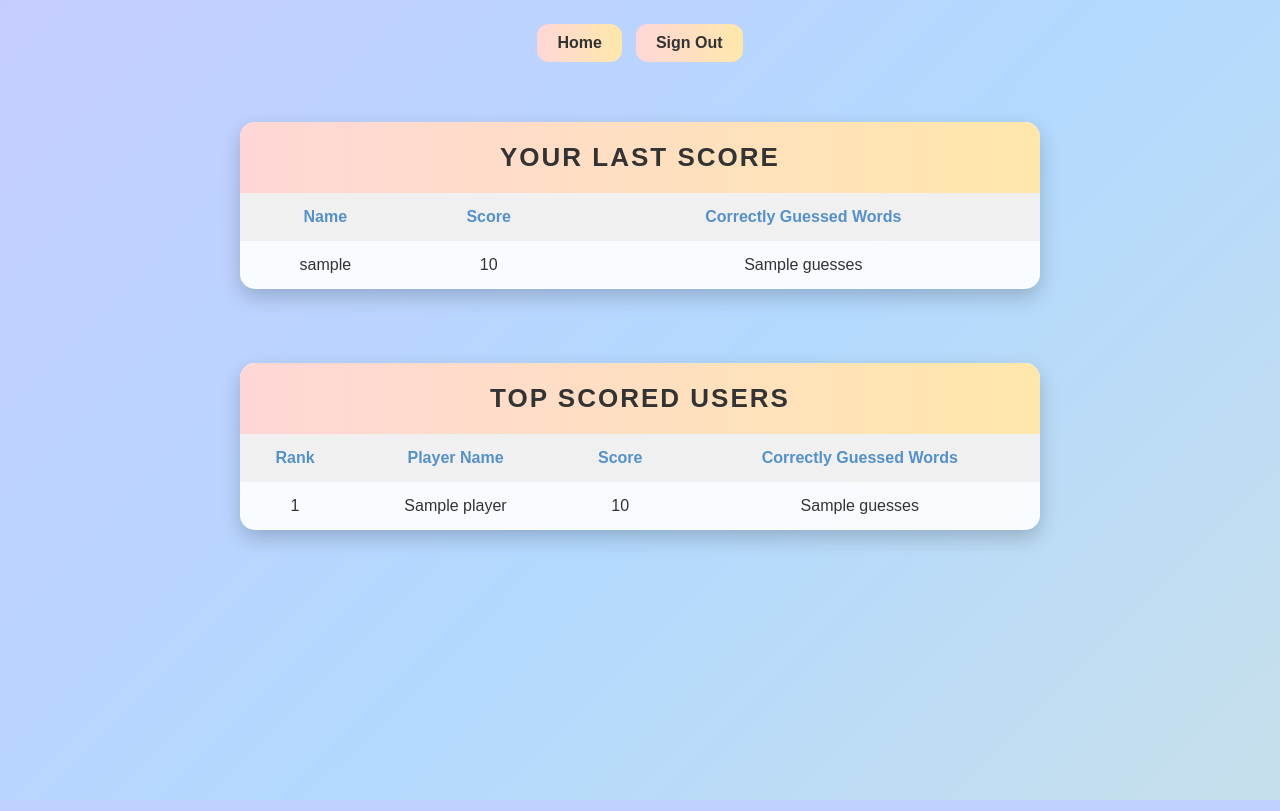
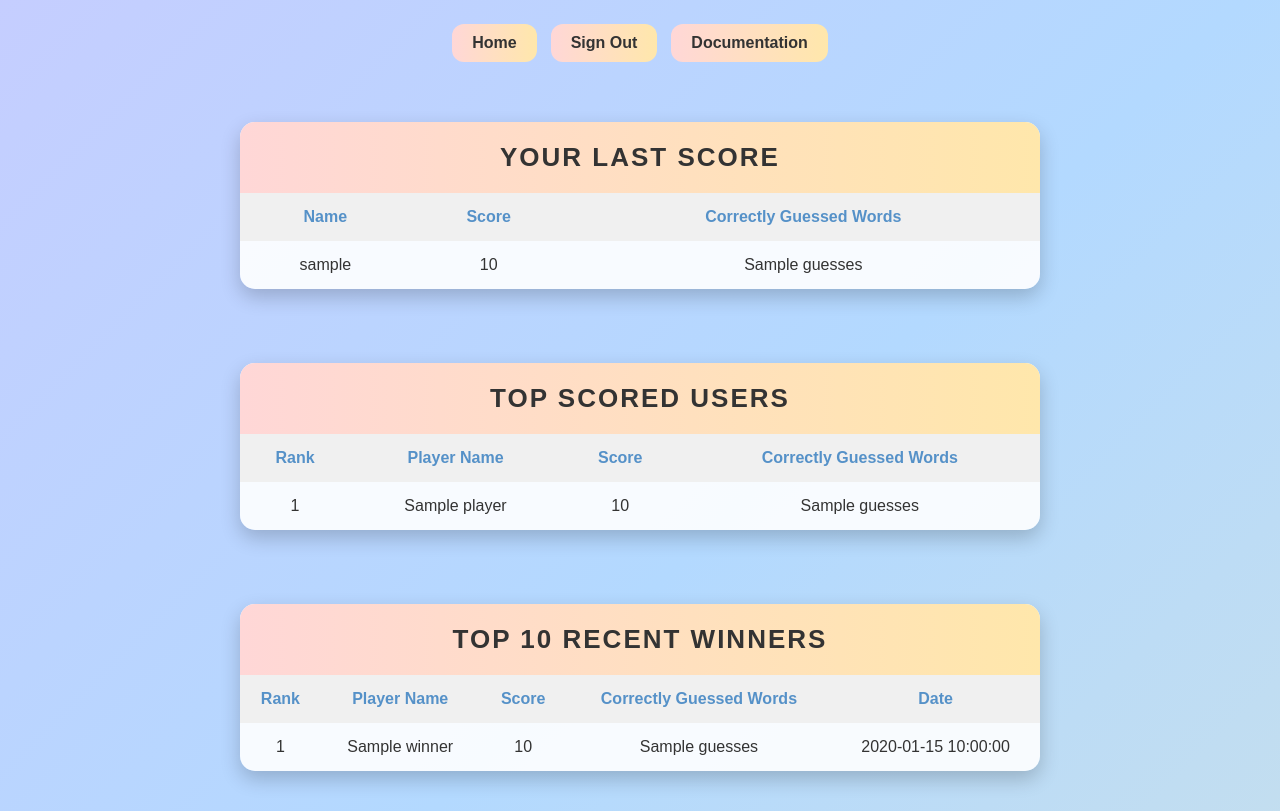
Before and after one commit to Thexz3n/GuessGame, a Flask app: template templates/leader.html in a window 1280 px wide. Run offline with Flask 3, Linux system fonts and the light colour scheme; the template is opened without the code that fills it: most values are stand-ins (such as "Sample title", 1, 10 or a date in 2020); some libraries are stand-ins or nearby versions.

Commit message:
Add documentation page and enhance leaderboard with recent winners

```diff
--- a/app.py
+++ b/app.py
@@ -133,6 +133,9 @@ def login():
             return redirect(url_for('login'))
     return render_template('login.html')
 
+@app.route('/documentation')
+def documentation():
+    return render_template('documentation.html')
 
 @app.route('/leader')
 def leader():
@@ -160,7 +163,17 @@ def leader():
         """, (user_id,))
         last_score = cursor.fetchone()
 
-        return render_template('leader.html', leaderboard=leaderboard, last_score=last_score, username=session['username'], enumerate=enumerate)
+        # Retrieve top 10 recent winners
+        cursor.execute("""
+            SELECT users.firstname AS player_name, score.score, score.guesses, score.created_at AS date
+            FROM users
+            JOIN score ON users.id = score.user_id
+            ORDER BY score.created_at DESC
+            LIMIT 10
+        """)
+        recent_winners = cursor.fetchall()
+
+        return render_template('leader.html', leaderboard=leaderboard, last_score=last_score, recent_winners=recent_winners, username=session['username'])
     else:
         flash('Please log in to view the leaderboard.', 'error')
         return redirect(url_for('signup'))
@@ -214,5 +227,5 @@ def next_word():
 
 # Run the Flask app
 if __name__ == '__main__':
-    # app.run(port=5000, debug=True)
-    app.run(host='192.168.43.133', port=5000, debug=True)
+    app.run(port=5000, debug=True)
+    # app.run(host='192.168.43.133', port=5000, debug=True)
--- a/templates/leader.html
+++ b/templates/leader.html
@@ -12,6 +12,7 @@
     <div class="button-container">
         <a href="{{ url_for('home') }}" class="btn">Home</a>
         <a href="{{ url_for('logout') }}" class="btn">Sign Out</a>
+        <a href="{{ url_for('documentation') }}" class="btn">Documentation</a>
     </div>
     <br><br>
     <div class="leaderboard-container">
@@ -58,6 +59,33 @@
             </tbody>
         </table>
     </div>
+    <br><br><br>
+
+    <div class="leaderboard-container">
+        <div class="leaderboard-header">Top 10 Recent Winners</div>
+        <table>
+            <thead>
+                <tr>
+                    <th>Rank</th>
+                    <th>Player Name</th>
+                    <th>Score</th>
+                    <th>Correctly Guessed Words</th>
+                    <th>Date</th>
+                </tr>
+            </thead>
+            <tbody>
+                {% for winner in recent_winners %}
+                <tr>
+                    <td>{{ loop.index }}</td>
+                    <td>{{ winner.player_name }}</td>
+                    <td>{{ winner.score }}</td>
+                    <td>{{ winner.guesses }}</td>
+                    <td>{{ winner.date }}</td>
+                </tr>
+                {% endfor %}
+            </tbody>
+        </table>
+    </div>
 </body>
 
 </html>
```
Also changed, not shown: static/documentation.css (+15 -0 lines), templates/documentation.html (+12 -11 lines), static/game.png (renamed from static/assets/game.png), static/home.png (renamed from static/assets/home.png), static/leader.png (renamed from static/assets/leader.png), static/login.png (renamed from static/assets/login.png), static/signup.png (renamed from static/assets/signup.png).
